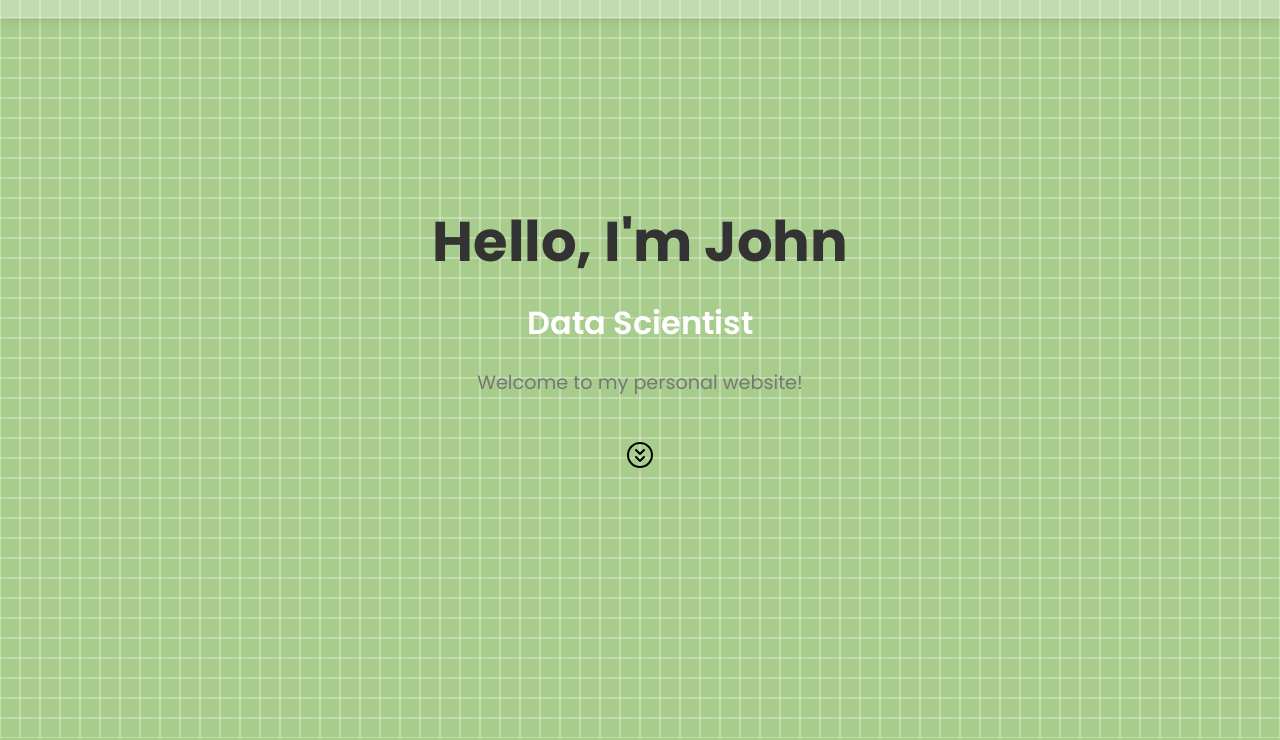
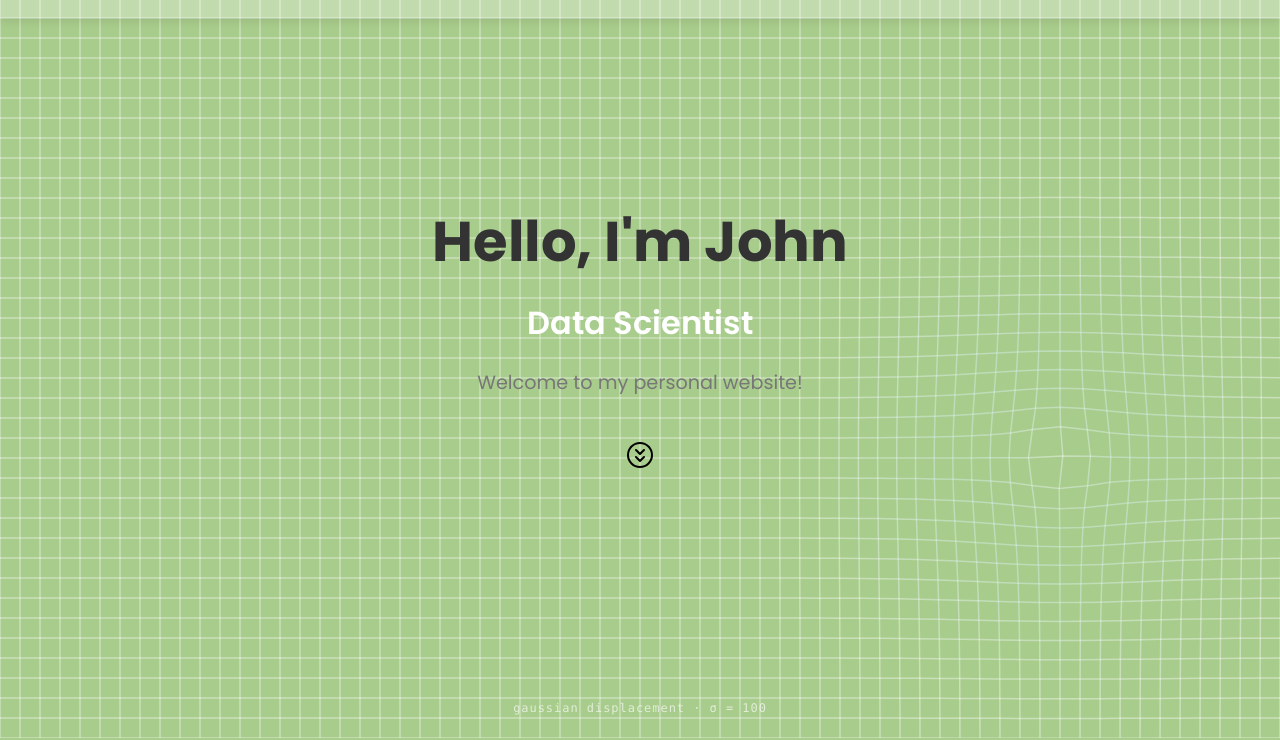
Before and after one commit to johnmrtnz/personal-site, an Astro site: page / in a window 1280 px wide. Shown: the part 62-802 px from the top of the page. Built offline with nearby package versions, Linux system fonts and the light colour scheme; Astro itself is replaced by a stand-in of ours.

Commit message:
hero polish: eased grid deformation, idle pulse, kernel glow, sigma caption, reduced-motion + off-screen pause

```diff
--- a/src/components/Hero.tsx
+++ b/src/components/Hero.tsx
@@ -53,6 +53,7 @@ const Hero: React.FC<HeroProps> = ({ base = '' }) => {
           </div>
         </div>
       </div>
+      <div className="hero-caption" aria-hidden="true">gaussian displacement · σ = 100</div>
     </section>
   );
 };
--- a/src/components/InteractiveGrid.tsx
+++ b/src/components/InteractiveGrid.tsx
@@ -10,6 +10,10 @@ interface InteractiveGridProps {
   lineWidth?: number;
 }
 
+const EASE = 0.15; // how quickly points chase their target displacement
+const PULSE_DELAY = 2500; // ms of no input before the idle pulse fades in
+const PULSE_STRENGTH = 0.6; // idle pulse amplitude relative to pointer amplitude
+
 const InteractiveGrid: React.FC<InteractiveGridProps> = ({
   gridSpacing = 40,
   displacement = 30,
@@ -18,8 +22,8 @@ const InteractiveGrid: React.FC<InteractiveGridProps> = ({
   lineWidth = 1,
 }) => {
   const canvasRef = useRef<HTMLCanvasElement>(null);
-  const animationRef = useRef<number>();
-  const mousePos = useRef({ x: -1000, y: -1000 });
+  const mousePos = useRef({ x: -10000, y: -10000 });
+  const lastInput = useRef(-Infinity);
   const [dimensions, setDimensions] = useState({ width: 0, height: 0 });
 
   // Handle window resize
@@ -43,7 +47,7 @@ const InteractiveGrid: React.FC<InteractiveGridProps> = ({
 
   useEffect(() => {
     const canvas = canvasRef.current;
-    if (!canvas) return;
+    if (!canvas || dimensions.width === 0 || dimensions.height === 0) return;
 
     const ctx = canvas.getContext('2d');
     if (!ctx) return;
@@ -60,31 +64,15 @@ const InteractiveGrid: React.FC<InteractiveGridProps> = ({
     const cols = Math.ceil(dimensions.width / gridSpacing) + 1;
     const rows = Math.ceil(dimensions.height / gridSpacing) + 1;
 
-    // Gaussian displacement function
-    const gaussianDisplacement = (distance: number): number => {
-      return displacement * Math.exp(-(distance * distance) / (2 * sigma * sigma));
-    };
+    // Current per-point offsets; each frame they ease toward the target
+    // displacement so the grid behaves like an elastic sheet instead of
+    // snapping to the kernel instantly.
+    const offsets = new Float32Array(cols * rows * 2);
 
-    // Calculate displaced position for a point
-    const getDisplacedPosition = (x: number, y: number) => {
-      const dx = x - mousePos.current.x;
-      const dy = y - mousePos.current.y;
-      const distance = Math.sqrt(dx * dx + dy * dy);
+    const twoSigmaSq = 2 * sigma * sigma;
+    const cutoffSq = sigma * sigma * 9; // ignore points beyond 3 sigma
 
-      if (distance < sigma * 3) {
-        const displace = gaussianDisplacement(distance);
-        const angle = Math.atan2(dy, dx);
-        return {
-          x: x + Math.cos(angle) * displace,
-          y: y + Math.sin(angle) * displace,
-        };
-      }
-
-      return { x, y };
-    };
-
-    // Animation loop
-    const animate = () => {
+    const drawGrid = () => {
       ctx.clearRect(0, 0, dimensions.width, dimensions.height);
       ctx.strokeStyle = lineColor;
       ctx.lineWidth = lineWidth;
@@ -93,14 +81,14 @@ const InteractiveGrid: React.FC<InteractiveGridProps> = ({
       for (let i = 0; i < cols; i++) {
         ctx.beginPath();
         for (let j = 0; j < rows; j++) {
-          const x = i * gridSpacing;
-          const y = j * gridSpacing;
-          const displaced = getDisplacedPosition(x, y);
+          const idx = (j * cols + i) * 2;
+          const x = i * gridSpacing + offsets[idx];
+          const y = j * gridSpacing + offsets[idx + 1];
 
           if (j === 0) {
-            ctx.moveTo(displaced.x, displaced.y);
+            ctx.moveTo(x, y);
           } else {
-            ctx.lineTo(displaced.x, displaced.y);
+            ctx.lineTo(x, y);
           }
         }
         ctx.stroke();
@@ -110,74 +98,164 @@ const InteractiveGrid: React.FC<InteractiveGridProps> = ({
       for (let j = 0; j < rows; j++) {
         ctx.beginPath();
         for (let i = 0; i < cols; i++) {
-          const x = i * gridSpacing;
-          const y = j * gridSpacing;
-          const displaced = getDisplacedPosition(x, y);
+          const idx = (j * cols + i) * 2;
+          const x = i * gridSpacing + offsets[idx];
+          const y = j * gridSpacing + offsets[idx + 1];
 
           if (i === 0) {
-            ctx.moveTo(displaced.x, displaced.y);
+            ctx.moveTo(x, y);
           } else {
-            ctx.lineTo(displaced.x, displaced.y);
+            ctx.lineTo(x, y);
           }
         }
         ctx.stroke();
       }
-
-      animationRef.current = requestAnimationFrame(animate);
     };
 
-    animate();
+    const reducedMotion = window.matchMedia('(prefers-reduced-motion: reduce)').matches;
+
+    if (reducedMotion) {
+      // Static grid, no animation loop or pointer tracking
+      drawGrid();
+      return;
+    }
+
+    let animationId = 0;
+    let running = false;
+    let pulseWeight = 0;
+
+    const animate = (now: number) => {
+      // The idle pulse drifts along a slow Lissajous path; it fades out while
+      // the pointer is active and fades back in after PULSE_DELAY of stillness.
+      const pulseTarget = now - lastInput.current > PULSE_DELAY ? 1 : 0;
+      pulseWeight += (pulseTarget - pulseWeight) * 0.03;
+
+      const kernels: Array<{ x: number; y: number; amp: number }> = [];
+      if (mousePos.current.x > -5000) {
+        kernels.push({ x: mousePos.current.x, y: mousePos.current.y, amp: displacement });
+      }
+      if (pulseWeight > 0.02) {
+        kernels.push({
+          x: dimensions.width * (0.5 + 0.38 * Math.sin(now * 0.00035)),
+          y: dimensions.height * (0.5 + 0.34 * Math.sin(now * 0.00023 + 1.3)),
+          amp: displacement * PULSE_STRENGTH * pulseWeight,
+        });
+      }
+
+      for (let j = 0; j < rows; j++) {
+        for (let i = 0; i < cols; i++) {
+          const x = i * gridSpacing;
+          const y = j * gridSpacing;
+          let tx = 0;
+          let ty = 0;
+
+          for (const k of kernels) {
+            const dx = x - k.x;
+            const dy = y - k.y;
+            const distSq = dx * dx + dy * dy;
+            if (distSq < cutoffSq) {
+              const dist = Math.sqrt(distSq) || 1;
+              const displace = k.amp * Math.exp(-distSq / twoSigmaSq);
+              tx += (dx / dist) * displace;
+              ty += (dy / dist) * displace;
+            }
+          }
+
+          const idx = (j * cols + i) * 2;
+          offsets[idx] += (tx - offsets[idx]) * EASE;
+          offsets[idx + 1] += (ty - offsets[idx + 1]) * EASE;
+        }
+      }
+
+      drawGrid();
+
+      // Tint the lines near each kernel so the deformation carries a subtle
+      // glow; source-atop only paints where line pixels already exist.
+      ctx.globalCompositeOperation = 'source-atop';
+      for (const k of kernels) {
+        const strength = k.amp / displacement;
+        if (strength < 0.05) continue;
+        const gradient = ctx.createRadialGradient(k.x, k.y, 0, k.x, k.y, sigma * 2.5);
+        gradient.addColorStop(0, `rgba(255, 255, 255, ${0.5 * strength})`);
+        gradient.addColorStop(0.45, `rgba(0, 180, 216, ${0.22 * strength})`);
+        gradient.addColorStop(1, 'rgba(0, 180, 216, 0)');
+        ctx.fillStyle = gradient;
+        ctx.fillRect(0, 0, dimensions.width, dimensions.height);
+      }
+      ctx.globalCompositeOperation = 'source-over';
+
+      if (running) {
+        animationId = requestAnimationFrame(animate);
+      }
+    };
+
+    const start = () => {
+      if (!running) {
+        running = true;
+        animationId = requestAnimationFrame(animate);
+      }
+    };
+
+    const stop = () => {
+      running = false;
+      cancelAnimationFrame(animationId);
+    };
+
+    // Pause the loop entirely while the hero is scrolled out of view
+    const observer = new IntersectionObserver(([entry]) => {
+      if (entry.isIntersecting) {
+        start();
+      } else {
+        stop();
+      }
+    });
+    observer.observe(canvas);
+
+    // Track the pointer at the window level: the hero text sits above the
+    // canvas (z-index 2), so canvas-level events would go dead over it.
+    const toCanvas = (clientX: number, clientY: number) => {
+      const rect = canvas.getBoundingClientRect();
+      return { x: clientX - rect.left, y: clientY - rect.top };
+    };
+
+    const handleMouseMove = (e: MouseEvent) => {
+      mousePos.current = toCanvas(e.clientX, e.clientY);
+      lastInput.current = performance.now();
+    };
+
+    const handleMouseLeave = () => {
+      mousePos.current = { x: -10000, y: -10000 };
+    };
+
+    const handleTouchMove = (e: TouchEvent) => {
+      if (e.touches.length === 0) return;
+      mousePos.current = toCanvas(e.touches[0].clientX, e.touches[0].clientY);
+      lastInput.current = performance.now();
+    };
+
+    const handleTouchEnd = () => {
+      mousePos.current = { x: -10000, y: -10000 };
+      lastInput.current = performance.now();
+    };
+
+    window.addEventListener('mousemove', handleMouseMove);
+    document.addEventListener('mouseleave', handleMouseLeave);
+    window.addEventListener('touchmove', handleTouchMove, { passive: true });
+    window.addEventListener('touchend', handleTouchEnd);
+
+    start();
 
     return () => {
-      if (animationRef.current) {
-        cancelAnimationFrame(animationRef.current);
-      }
+      stop();
+      observer.disconnect();
+      window.removeEventListener('mousemove', handleMouseMove);
+      document.removeEventListener('mouseleave', handleMouseLeave);
+      window.removeEventListener('touchmove', handleTouchMove);
+      window.removeEventListener('touchend', handleTouchEnd);
     };
   }, [dimensions, gridSpacing, displacement, sigma, lineColor, lineWidth]);
 
-  // Mouse move handler
-  const handleMouseMove = (e: React.MouseEvent<HTMLCanvasElement>) => {
-    const canvas = canvasRef.current;
-    if (!canvas) return;
-
-    const rect = canvas.getBoundingClientRect();
-    mousePos.current = {
-      x: e.clientX - rect.left,
-      y: e.clientY - rect.top,
-    };
-  };
-
-  // Mouse leave handler
-  const handleMouseLeave = () => {
-    mousePos.current = { x: -1000, y: -1000 };
-  };
-
-  // Touch handlers for mobile
-  const handleTouchMove = (e: React.TouchEvent<HTMLCanvasElement>) => {
-    const canvas = canvasRef.current;
-    if (!canvas || e.touches.length === 0) return;
-
-    const rect = canvas.getBoundingClientRect();
-    mousePos.current = {
-      x: e.touches[0].clientX - rect.left,
-      y: e.touches[0].clientY - rect.top,
-    };
-  };
-
-  const handleTouchEnd = () => {
-    mousePos.current = { x: -1000, y: -1000 };
-  };
-
-  return (
-    <canvas
-      ref={canvasRef}
-      className="interactive-grid"
-      onMouseMove={handleMouseMove}
-      onMouseLeave={handleMouseLeave}
-      onTouchMove={handleTouchMove}
-      onTouchEnd={handleTouchEnd}
-    />
-  );
+  return <canvas ref={canvasRef} className="interactive-grid" />;
 };
 
 export default InteractiveGrid;
--- a/src/components/InteractiveText.tsx
+++ b/src/components/InteractiveText.tsx
@@ -11,6 +11,8 @@ interface InteractiveTextProps {
   splitBy?: 'char' | 'word';
 }
 
+const EASE = 0.18; // how quickly characters chase their target displacement
+
 const InteractiveText: React.FC<InteractiveTextProps> = ({
   text,
   tag = 'h1',
@@ -19,10 +21,8 @@ const InteractiveText: React.FC<InteractiveTextProps> = ({
   sigma = 100,
   splitBy = 'char',
 }) => {
-  const containerRef = useRef<HTMLDivElement>(null);
-  const mousePos = useRef({ x: -1000, y: -1000 });
+  const mousePos = useRef({ x: -10000, y: -10000 });
   const [chars, setChars] = useState<Array<{ char: string; ref: React.RefObject<HTMLSpanElement> }>>([]);
-  const animationRef = useRef<number>();
 
   // Split text into characters or words
   useEffect(() => {
@@ -39,100 +39,112 @@ const InteractiveText: React.FC<InteractiveTextProps> = ({
     setChars(elements);
   }, [text, splitBy]);
 
-  // Animation loop
+  // Animation loop with easing; stops when every character is at rest and
+  // restarts on the next pointer event.
   useEffect(() => {
-    // Gaussian displacement function (defined inside useEffect to avoid dependency issues)
-    const gaussianDisplacement = (distance: number): number => {
-      return displacement * Math.exp(-(distance * distance) / (2 * sigma * sigma));
+    if (chars.length === 0) return;
+    if (window.matchMedia('(prefers-reduced-motion: reduce)').matches) return;
+
+    const twoSigmaSq = 2 * sigma * sigma;
+    const cutoffSq = sigma * sigma * 9;
+    const offsets = chars.map(() => ({ x: 0, y: 0 }));
+
+    let animationId = 0;
+    let running = false;
+
+    const animate = () => {
+      let active = false;
+
+      chars.forEach(({ ref }, i) => {
+        const el = ref.current;
+        if (!el) return;
+
+        // getBoundingClientRect includes the current transform, so subtract
+        // the applied offset to recover the character's resting center.
+        const rect = el.getBoundingClientRect();
+        const baseX = rect.left + rect.width / 2 - offsets[i].x;
+        const baseY = rect.top + rect.height / 2 - offsets[i].y;
+
+        const dx = baseX - mousePos.current.x;
+        const dy = baseY - mousePos.current.y;
+        const distSq = dx * dx + dy * dy;
+
+        let tx = 0;
+        let ty = 0;
+        if (distSq < cutoffSq) {
+          const dist = Math.sqrt(distSq) || 1;
+          const displace = displacement * Math.exp(-distSq / twoSigmaSq);
+          tx = (dx / dist) * displace;
+          ty = (dy / dist) * displace;
+        }
+
+        offsets[i].x += (tx - offsets[i].x) * EASE;
+        offsets[i].y += (ty - offsets[i].y) * EASE;
+
+        if (Math.abs(offsets[i].x) > 0.05 || Math.abs(offsets[i].y) > 0.05 || tx !== 0 || ty !== 0) {
+          active = true;
+        }
+
+        el.style.transform = `translate(${offsets[i].x}px, ${offsets[i].y}px)`;
+      });
+
+      if (active && running) {
+        animationId = requestAnimationFrame(animate);
+      } else {
+        running = false;
+      }
     };
 
-    const animate = () => {
-      chars.forEach(({ ref }) => {
-        if (!ref.current) return;
-
-        const rect = ref.current.getBoundingClientRect();
-        const centerX = rect.left + rect.width / 2;
-        const centerY = rect.top + rect.height / 2;
-
-        const dx = centerX - mousePos.current.x;
-        const dy = centerY - mousePos.current.y;
-        const distance = Math.sqrt(dx * dx + dy * dy);
-
-        if (distance < sigma * 3) {
-          const displace = gaussianDisplacement(distance);
-          const angle = Math.atan2(dy, dx);
-          const translateX = Math.cos(angle) * displace;
-          const translateY = Math.sin(angle) * displace;
-
-          ref.current.style.transform = `translate(${translateX}px, ${translateY}px)`;
-        } else {
-          ref.current.style.transform = 'translate(0px, 0px)';
+    const start = () => {
+      if (!running) {
+        running = true;
+        animationId = requestAnimationFrame(animate);
       }
-      });
-
-      animationRef.current = requestAnimationFrame(animate);
     };
 
-    if (chars.length > 0) {
-      animate();
-    }
-
-    return () => {
-      if (animationRef.current) {
-        cancelAnimationFrame(animationRef.current);
-      }
-    };
-  }, [chars, displacement, sigma]);
-
-  // Mouse move handler
     const handleMouseMove = (e: MouseEvent) => {
-    mousePos.current = {
-      x: e.clientX,
-      y: e.clientY,
-    };
+      mousePos.current = { x: e.clientX, y: e.clientY };
+      start();
     };
 
-  // Mouse leave handler
     const handleMouseLeave = () => {
-    mousePos.current = { x: -1000, y: -1000 };
+      mousePos.current = { x: -10000, y: -10000 };
+      start();
     };
 
-  // Touch handlers for mobile
     const handleTouchMove = (e: TouchEvent) => {
       if (e.touches.length === 0) return;
-    mousePos.current = {
-      x: e.touches[0].clientX,
-      y: e.touches[0].clientY,
-    };
+      mousePos.current = { x: e.touches[0].clientX, y: e.touches[0].clientY };
+      start();
     };
 
     const handleTouchEnd = () => {
-    mousePos.current = { x: -1000, y: -1000 };
+      mousePos.current = { x: -10000, y: -10000 };
+      start();
     };
 
-  useEffect(() => {
-    const container = containerRef.current;
-    if (!container) return;
-
-    // Add event listeners to the entire viewport for smooth tracking
     window.addEventListener('mousemove', handleMouseMove);
-    window.addEventListener('mouseleave', handleMouseLeave);
-    window.addEventListener('touchmove', handleTouchMove);
+    document.addEventListener('mouseleave', handleMouseLeave);
+    window.addEventListener('touchmove', handleTouchMove, { passive: true });
     window.addEventListener('touchend', handleTouchEnd);
 
+    start();
+
     return () => {
+      running = false;
+      cancelAnimationFrame(animationId);
       window.removeEventListener('mousemove', handleMouseMove);
-      window.removeEventListener('mouseleave', handleMouseLeave);
+      document.removeEventListener('mouseleave', handleMouseLeave);
       window.removeEventListener('touchmove', handleTouchMove);
       window.removeEventListener('touchend', handleTouchEnd);
     };
-  }, []);
+  }, [chars, displacement, sigma]);
 
   // Render the appropriate tag
   const Tag = tag;
 
   return (
-    <div ref={containerRef} className="interactive-text-wrapper">
+    <div className="interactive-text-wrapper">
       <Tag className={`interactive-text ${className}`}>
         {chars.map((item, index) => (
           <span
--- a/src/styles/home.css
+++ b/src/styles/home.css
@@ -42,6 +42,20 @@
 
 .hero-cta {
   margin-top: 40px;
+}
+
+.hero-caption {
+  position: absolute;
+  bottom: 20px;
+  left: 0;
+  right: 0;
+  text-align: center;
+  font-family: source-code-pro, Menlo, Monaco, Consolas, 'Courier New', monospace;
+  font-size: 0.75rem;
+  letter-spacing: 0.08em;
+  color: rgba(255, 255, 255, 0.65);
+  z-index: 2;
+  pointer-events: none;
 }
 
 .down-arrow {
```
Lines whose indentation alone changed are shown as unchanged.
